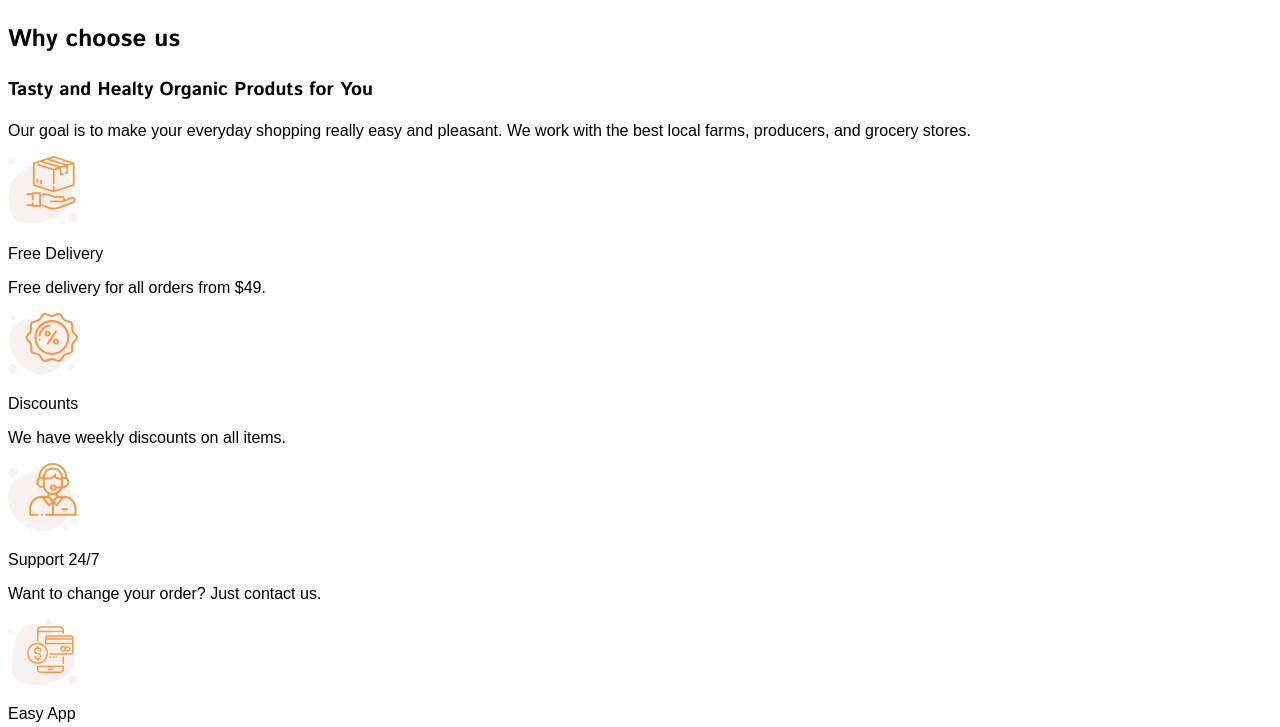
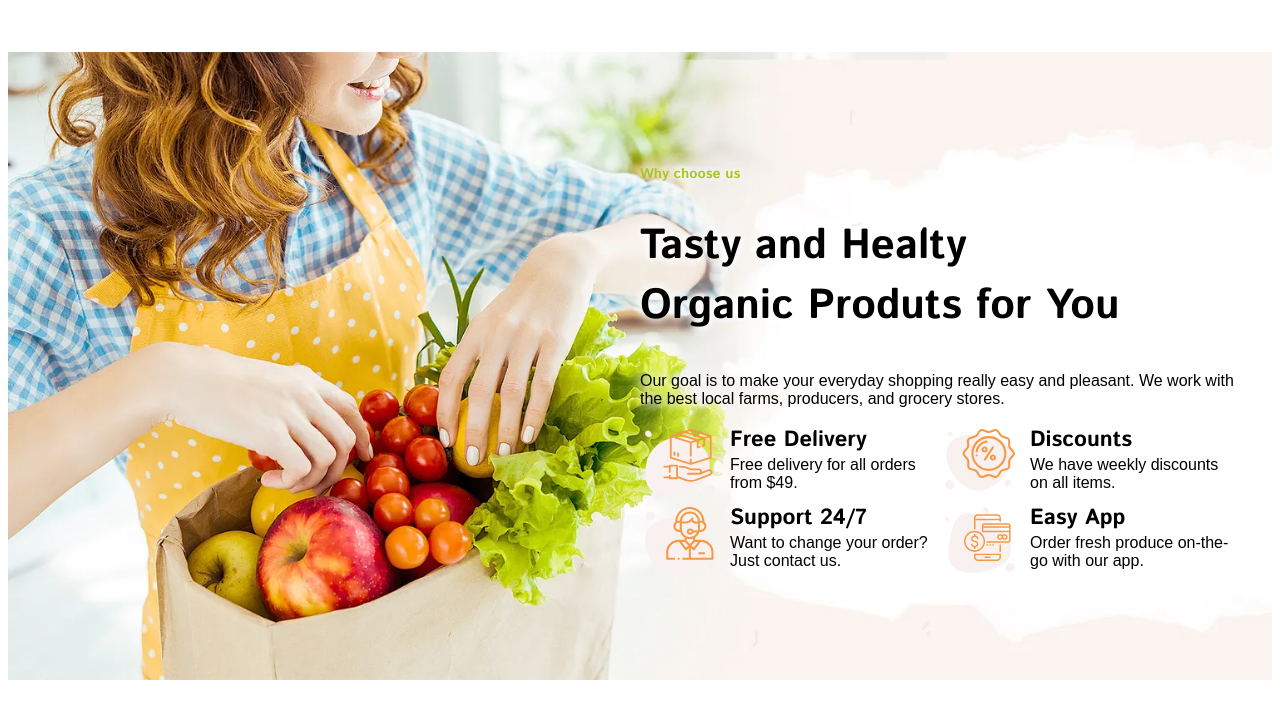
Before and after one commit to Yakubis/596-html, a plain HTML site: page index.html in a window 1280 px wide. Shown: the part 3413-4140 px from the top of the page. Drawn offline with Linux system fonts and the light colour scheme; a web font is replaced by a local one.

Commit message:
Projeckt0.7

```diff
--- a/css/index.css
+++ b/css/index.css
@@ -555,10 +555,82 @@ h1 {
     margin: 10px;
 }
 
+.why-choose-background {
+    background-image: url(../fonimg/why-choose.webp);
+    background-size: cover;
+    align-content: center;
+    margin: 50px auto 50px auto;
+    display: flex;
+    flex-wrap: wrap;
+}
+
+.choose {
+    min-width: 600px;
+}
+
+.why-choose {
+    max-width: 1280px;
+    margin: 100px auto 100px auto;
+    display: flex;
+    text-shadow:0 0 12px rgba(255, 255, 255, 0.9), 0 0 8px rgba(255, 255, 255, 0.9), 0 0 12px rgba(255, 255, 255, 0.9);
+    flex-direction: column;
+    flex-wrap: wrap;
+    align-items: flex-start;
+}
+
+.why-choose h2 {
+    font-size: 14px;
+    font-weight: 700;
+    text-decoration: none;
+    font-style: normal;
+    letter-spacing: 0;
+    color: var(--price-color);
+}
+
+.why-choose h3 {
+    font-size: 42px;
+    margin: 20px 0 20px 0;
+}
+
+.why-choose p {
+    max-width: 600px;
+}
+
+.why-choose-segment h3 {
+    font-size: 22px;
+    margin: 0 0 0 10px;
+}
+
+.why-choose-segment p {
+    margin: 0 0 0 10px;
+}
+
+.why-choose-segment div {
+    display: flex;
+    flex-direction: column;
+    flex-wrap: wrap;
+}
 
 
+
+.why-choose-block {
+    display: flex;
+    flex-direction: row;
+    flex-wrap: wrap;
+    justify-content: center;
+    align-items: flex-start;
+    max-width: 600px;
+}
+
+
+.why-choose-segment {
+    display: flex;
+    max-width: 300px;
+}
+
 .why-choose-img {
-    width: 70px
+    width: 70px;
+    margin: 5px;
 }
 
 .week-deals-img {
--- a/index.html
+++ b/index.html
@@ -233,30 +233,43 @@
                 </div>-->
             </div>
         </article>
-        <article>
-            <h2 id="why-choose-us">Why choose us</h2>
-            <h3>Tasty and Healty Organic Produts for You</h3>
+        <article id="why-choose-us">
+            <div class="why-choose-background">
+                <div class="choose"></div>
+                <div class="why-choose">
+                    <h2>Why choose us</h2>
+                    <h3>Tasty and Healty<br>Organic Produts for You</h3>
                     <p>Our goal is to make your everyday shopping really easy and pleasant. We work with the best local farms, producers, and grocery stores.</p>
+                    <div class="why-choose-block">
+                        <div class="why-choose-segment">
+                            <img src="img-svg/free-delivery.svg" alt="Free Delivery" class="why-choose-img">
                             <div>
-                <div>
-                    <img src="img-svg/free-delivery.svg" alt="Free Delivery" class="why-choose-img">
-                    <p>Free Delivery</p>
+                                <h3>Free Delivery</h3>
                                 <p>Free delivery for all orders from $49.</p>
                             </div>
+                        </div>
+                        <div class="why-choose-segment">
+                            <img src="img-svg/discounts.svg" alt="Discounts" class="why-choose-img">
                             <div>
-                    <img src="img-svg/discounts.svg" alt="Discounts" class="why-choose-img">
-                    <p>Discounts</p>
+                                <h3>Discounts</h3>
                                 <p>We have weekly discounts on all items.</p>
                             </div>
+                        </div>
+                        <div class="why-choose-segment">
+                            <img src="img-svg/support.svg" alt="Support" class="why-choose-img">
                             <div>
-                    <img src="img-svg/support.svg" alt="Support" class="why-choose-img">
-                    <p>Support 24/7</p>
+                                <h3>Support 24/7</h3>
                                 <p>Want to change your order? Just contact us.</p>
                             </div>
+                        </div>
+                        <div class="why-choose-segment">
+                            <img src="img-svg/easy-app.svg" alt="Easy app" class="why-choose-img">
                             <div>
-                    <img src="img-svg/easy-app.svg" alt="Easy app" class="why-choose-img">
-                    <p>Easy App</p>
+                                <h3>Easy App</h3>
                                 <p>Order fresh produce on-the-go with our app.</p>
+                            </div>
+                        </div>
+                    </div>
                 </div>
             </div>
             <div>
```
Also changed, not shown: fonimg/why-choose.webp (added). Lines whose indentation alone changed are shown as unchanged.
